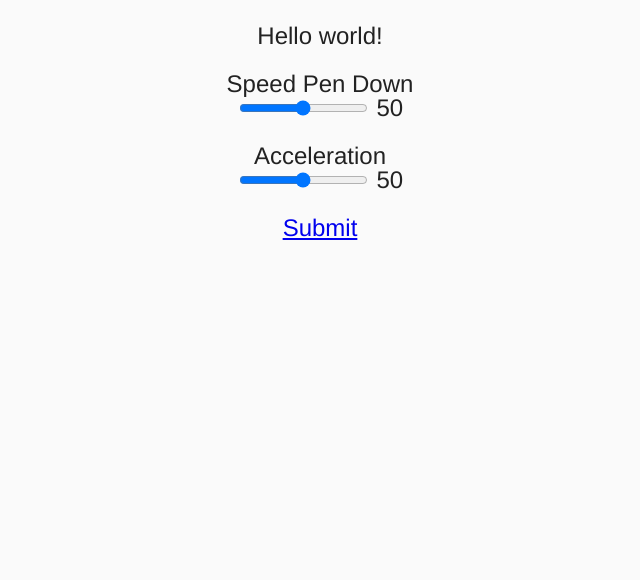
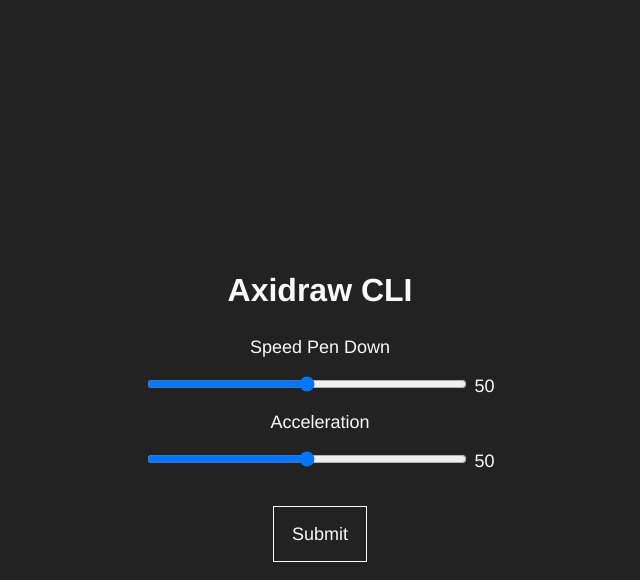
Before and after one commit to twotabsofacid/axidraw-application, an Electron app: page public/index.html in a window 800 px wide. Shown: the whole page, without its empty margins (80-720 px from the left). Drawn offline with nearby package versions, Linux system fonts and the light colour scheme; files that its build step writes are made by us from their sources; no server answers.

Commit message:
Changing theme, styling stuff

```diff
--- a/public/index.html
+++ b/public/index.html
@@ -7,7 +7,7 @@
 </head>
 <body>
 	<div class="container">
-		<h1>Hello world!</h1>
+		<h1 class="title">Axidraw CLI</h1>
 		<div class="input-group">
 			<h3>Speed Pen Down</h3>
 			<input type="range" name="speedPendownRange" class="input-range" min="1" max="99" step="1" value="50">
--- a/public/scss/_home.scss
+++ b/public/scss/_home.scss
@@ -1,18 +1,49 @@
 html, body {
 	font-family: helvetica, sans-serif;
-	font-size: 24px;
-	color: #222;
-	background-color: #fafafa;
+	font-size: 18px;
+	color: $color-light;
+	background-color: $color-dark;
 }
 
 .container {
-	width: 400px;
+	width: 90%;
+	max-width: 600px;
 	margin: 1em auto;
 	text-align: center;
+	position: absolute;
+	top: 50%;
+	left: 50%;
+	transform: translate(-50%, -50%);
 	> * + * {
 		margin-top: 1em;
 	}
+	.title {
+		font-size: 32px;
+		font-weight: bold;
+		margin-bottom: 1em;
+	}
+	.input-group {
+		h3 {
+			margin-bottom: 1em;
+		}
+	}
 	.submit {
-		display: block;
+		display: inline-block;
+		text-decoration: none;
+		color: $color-light;
+		border: 1px solid $color-light;
+		padding: 1em;
+		background-color: $color-dark;
+		margin-top: 2em;
+		&:hover {
+			background-color: $color-dark;
+		}
+		&:active {
+			background-color: $color-dark;
+		}
+	}
+	.input-range {
+		width: 90%;
+		max-width: 320px;
 	}
 }
--- /dev/null
+++ b/public/scss/_variables.scss
@@ -0,0 +1,2 @@
+$color-light: #fafafa;
+$color-dark: #222;
--- a/public/scss/main.scss
+++ b/public/scss/main.scss
@@ -1,2 +1,3 @@
 @import 'reset';
+@import 'variables';
 @import 'home';
```
